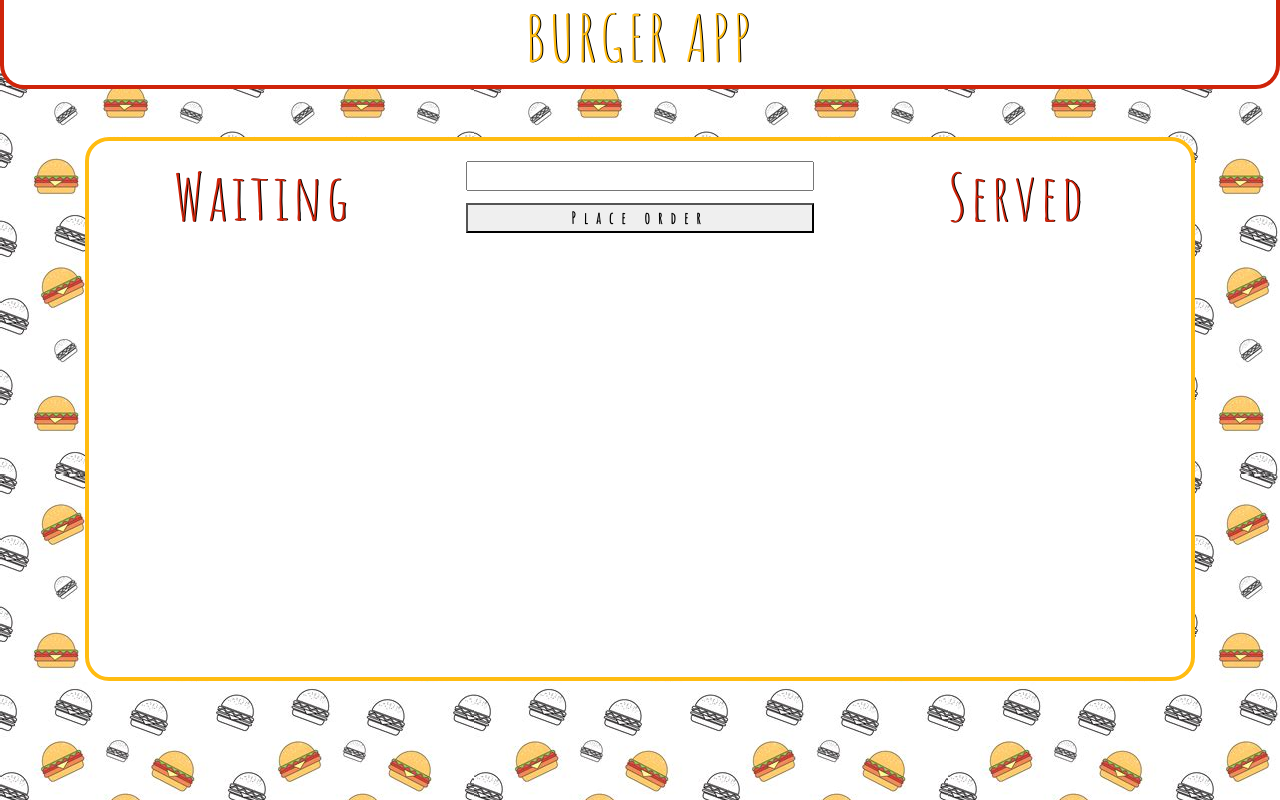
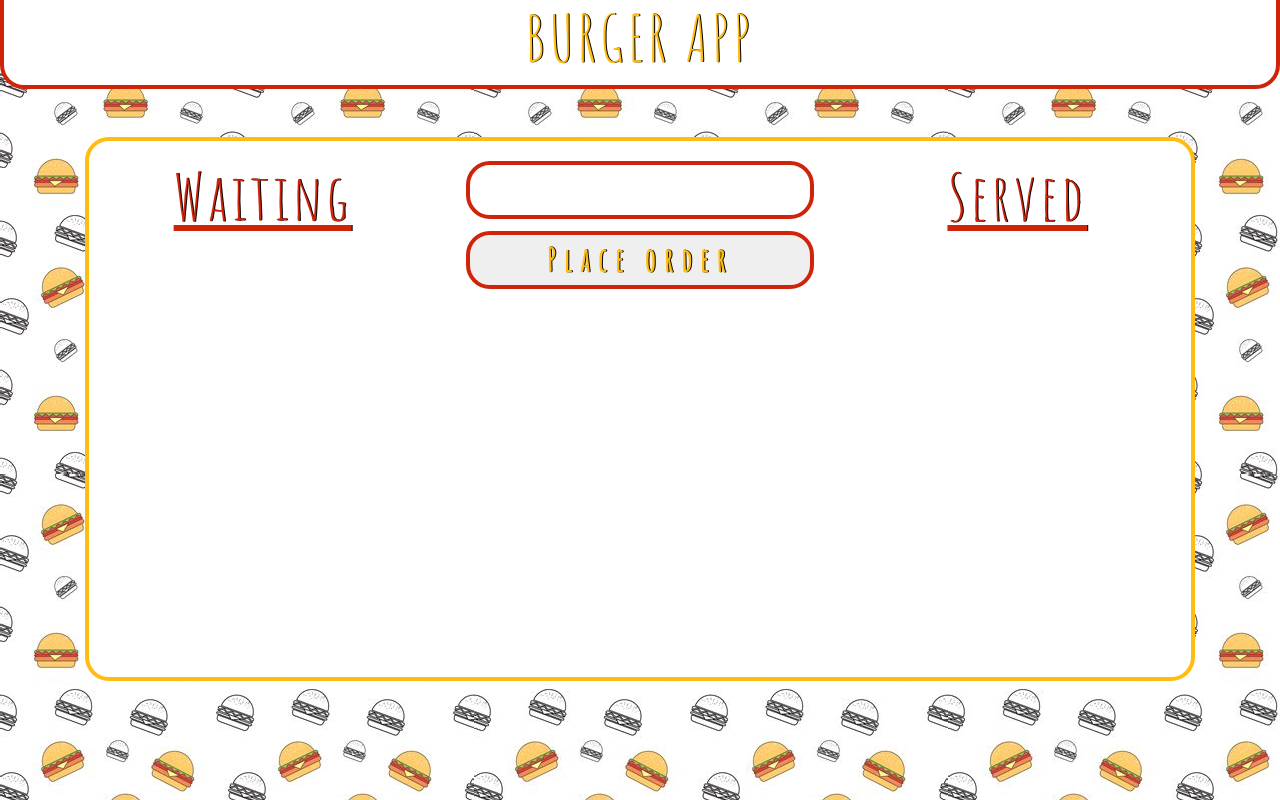
Before and after one commit to paulieDOTjs/burger, a website: page public/index.html in a window 1280 px wide. Drawn offline with nearby package versions, Linux system fonts and the light colour scheme; no server answers; a web font is replaced by a local one.

Commit message:
truly finished styling

```diff
--- a/public/index.html
+++ b/public/index.html
@@ -26,7 +26,12 @@
     <div class="container">
       <section class="mt-5 main-section">
         <div class="row mt-2">
-          <ul class="col-6 col-md-4" id="notdevoured"></ul>
+          <div class="col-6 col-md-4">
+            <div class="list">
+              Waiting
+            </div>
+            <ul id="notdevoured"></ul>
+          </div>
           <div class="col-12 col-md-4">
             <div class="row">
               <div class="col">
@@ -39,7 +44,12 @@
               </div>
             </div>
           </div>
-          <ul class="col-6 col-md-4" id="devoured"></ul>
+          <div class="col-6 col-md-4">
+            <div class="list">
+              Served
+            </div>
+            <ul id="devoured"></ul>
+          </div>
         </div>
       </section>
     </div>
--- a/public/scripts/index.js
+++ b/public/scripts/index.js
@@ -39,8 +39,6 @@ fakeData = [
 ];
 
 function renderBurgers() {
-  devouredEl.innerHTML = "Served";
-  notDevouredEl.innerHTML = "Waiting";
   axios.get("/api/burgers").then(function(response) {
     console.log(response);
     burgers = fakeData;
--- a/public/styles/styles.css
+++ b/public/styles/styles.css
@@ -1,8 +1,3 @@
-ul {
-  text-align: center;
-  list-style: none;
-}
-
 body {
   background-image: url(/images/burger.jpeg);
   font-family: "Amatic SC", cursive;
@@ -10,16 +5,15 @@ body {
   text-shadow: 1px 0 black;
 }
 
-.row{
-justify-content: center;
+.row {
+  justify-content: center;
 }
 
 header {
   background-color: white;
   color: #ffbc11;
-  border-bottom: 4px solid #cf240a;
-  border-left: 4px solid #cf240a;
-  border-right: 4px solid #cf240a;
+  border: 4px solid #cf240a;
+  border-top: 0;
   border-bottom-right-radius: 24px;
   border-bottom-left-radius: 24px;
 }
@@ -36,20 +30,39 @@ h1 {
   border-radius: 24px;
 }
 
+.list {
+  font-size: 64px;
+  text-align: center;
+  text-decoration: underline;
+  text-align: center;
+}
 ul {
-  font-size: 64px;
+  text-align: center;
+  list-style: none;
+  padding: 0;
 }
 
 li {
+  text-align: center;
   font-size: 32px;
+  color: #ffbc11;
 }
 
 button {
-    letter-spacing: 8px;
-    font-weight: bolder;
+  letter-spacing: 8px;
+  font-weight: bolder;
 }
 button,
 input {
   width: 100%;
   margin-top: 12px;
+  border: 4px solid #cf240a;
+  border-radius: 24px;
+  font-size: 32px;
+  color: #ffbc11;
+  text-shadow: 1px 0 black;
 }
+
+input{
+    text-align: center;
+}
```
